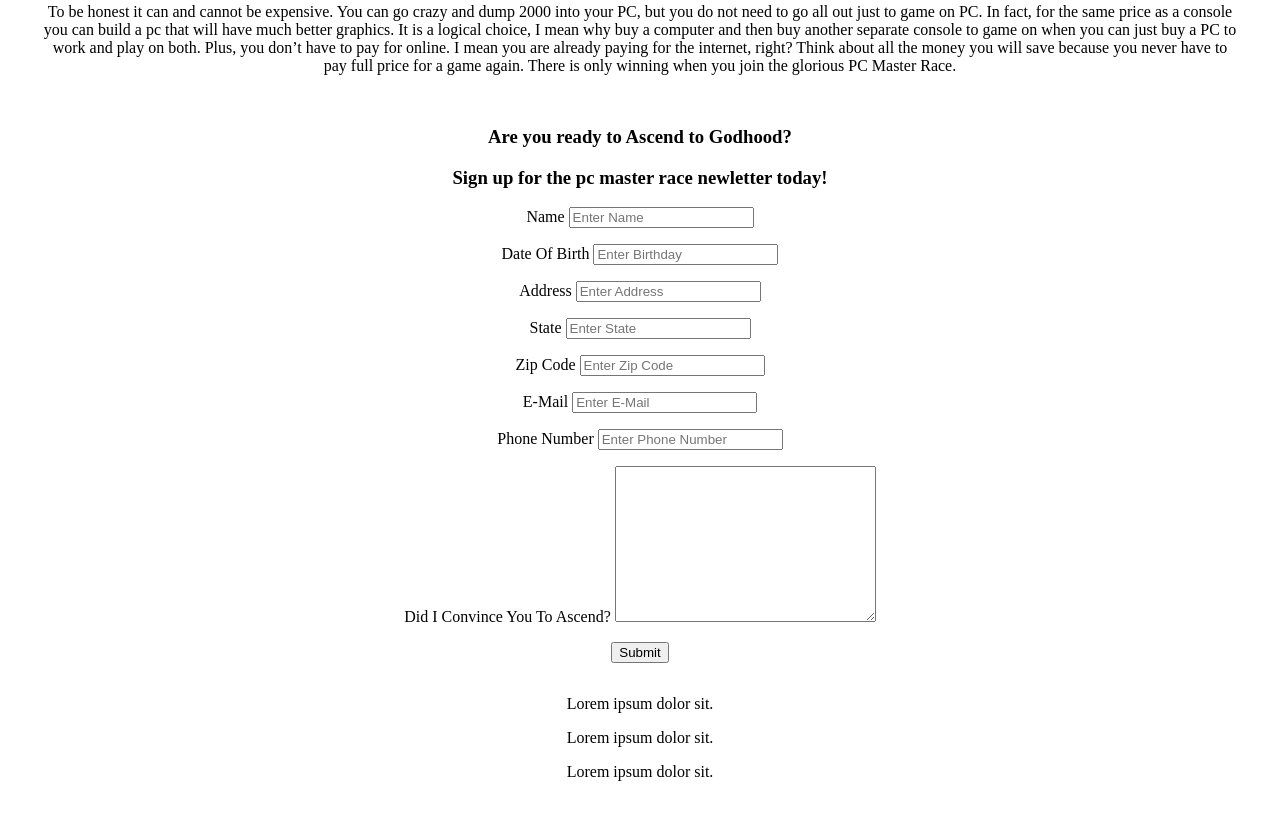
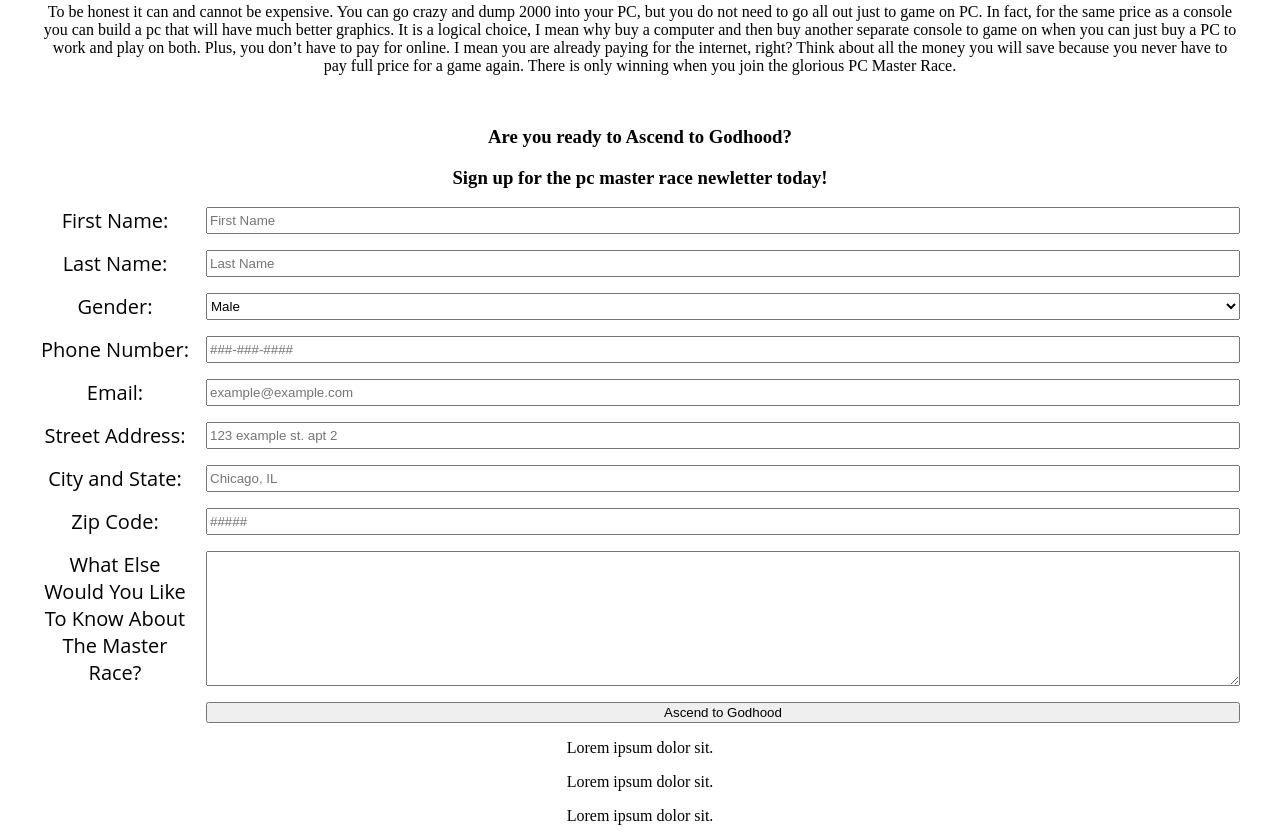
Before and after one commit to AnielloIIT/itmd-362-project1-FINAL, a plain HTML site: page index.html in a window 1280 px wide. Shown: the part 2362-3195 px from the top of the page. Before the commit the page ends 3151 px from the top, so only its background shows below. Drawn offline with Linux system fonts and the light colour scheme; a script that the page names is missing.

Commit message:
fixed form tag and css for form tag

```diff
--- a/css/style.css
+++ b/css/style.css
@@ -53,6 +53,24 @@ img last {
      grid-area: content;
  }
 
+ form {
+  display: grid;
+  grid-template-columns: 150px 1fr;
+  grid-gap: 16px;
+  font-family: 'Open Sans', sans-serif;
+}
+
+label {
+  grid-column: 1 / 2;
+  font-size: 20px;
+}
+
+input, button, .block {
+  grid-column: 2 / 3;
+}
+
+
+
 @media screen and (max-width: 640px) {
   wrapper {
     display: grid;
--- a/index.html
+++ b/index.html
@@ -69,44 +69,39 @@
     </div>
 
     <div>
-        <h3>Are you ready to Ascend to <span class="color">Godhood?</span></h3>
-        <h3>Sign up for the pc master race newletter today!</h3>
-        <form>
-          <p>
-            <label>Name</label>
-            <input type="text" name="name" placeholder="Enter Name"/>
-          </p>
-          <p>
-            <label>Date Of Birth</label>
-            <input type="text" name="birthday" placeholder="Enter Birthday"/>
-          </p>
-          <p>
-            <label>Address</label>
-            <input type="text" name="address" placeholder="Enter Address"/>
-          </p>
-          <p>
-            <label>State</label>
-            <input type="text" name="state" placeholder="Enter State"/>
-          </p>
-          <p>
-            <label>Zip Code</label>
-            <input type="text" name="zip code" placeholder="Enter Zip Code"/>
-          </p>
-          <p>
-            <label>E-Mail</label>
-            <input type="text" name="email" placeholder="Enter E-Mail"/>
-          </p>
-          <p>
-            <label>Phone Number</label>
-            <input type="text" name="phone" placeholder="Enter Phone Number"/>
-          </p>
-          <p>
-            <label>Did I Convince You To Ascend?</label>
-            <textarea name="message" id="message" cols="30" rows="10"></textarea>
-          </p>
-          <p>
-            <button>Submit</button>
-          </p>
+      <h3>Are you ready to Ascend to <span class="color">Godhood?</span></h3>
+      <h3>Sign up for the pc master race newletter today!</h3>
+      <form method="get" action="#null" autocomplete="on">
+        <label> First Name:</label>
+        <input type="text"  placeholder="First Name">
+        <label>Last Name:</label>
+        <input type="text"  placeholder="Last Name">
+        <label>Gender:</label>
+        <select name="gender">
+          <option value="male">Male</option>
+          <option value="female">Female</option>
+          <option value="bisexual">Bisexual</option>
+          <option value="cis">Cis</option>
+          <option value="ftm">Ftm</option>
+          <option value="mtf">Mtf</option>
+          <option value="intersex">Intersex</option>
+          <option value="pangender">Pangender</option>
+          <option value="twoSplit">Two-Split</option>
+          <option value="attackHelicopter">Attack Helicopter</option>
+        </select>
+        <label>Phone Number:</label>
+        <input type="text" placeholder="###-###-####">
+        <label>Email:</label>
+        <input type="text" placeholder="example@example.com">
+        <label>Street Address:</label>
+        <input type="text" placeholder="123 example st. apt 2">
+        <label>City and State:</label>
+        <input type="text" placeholder="Chicago, IL">
+        <label>Zip Code:</label>
+        <input type="text" placeholder="#####">
+        <label>What Else Would You Like To Know About The Master Race?</label>
+        <textarea name="message" id="message"></textarea>
+        <button>Ascend to <span class="color">Godhood</span></button>
         </form>
     </div>
     <div>
```
